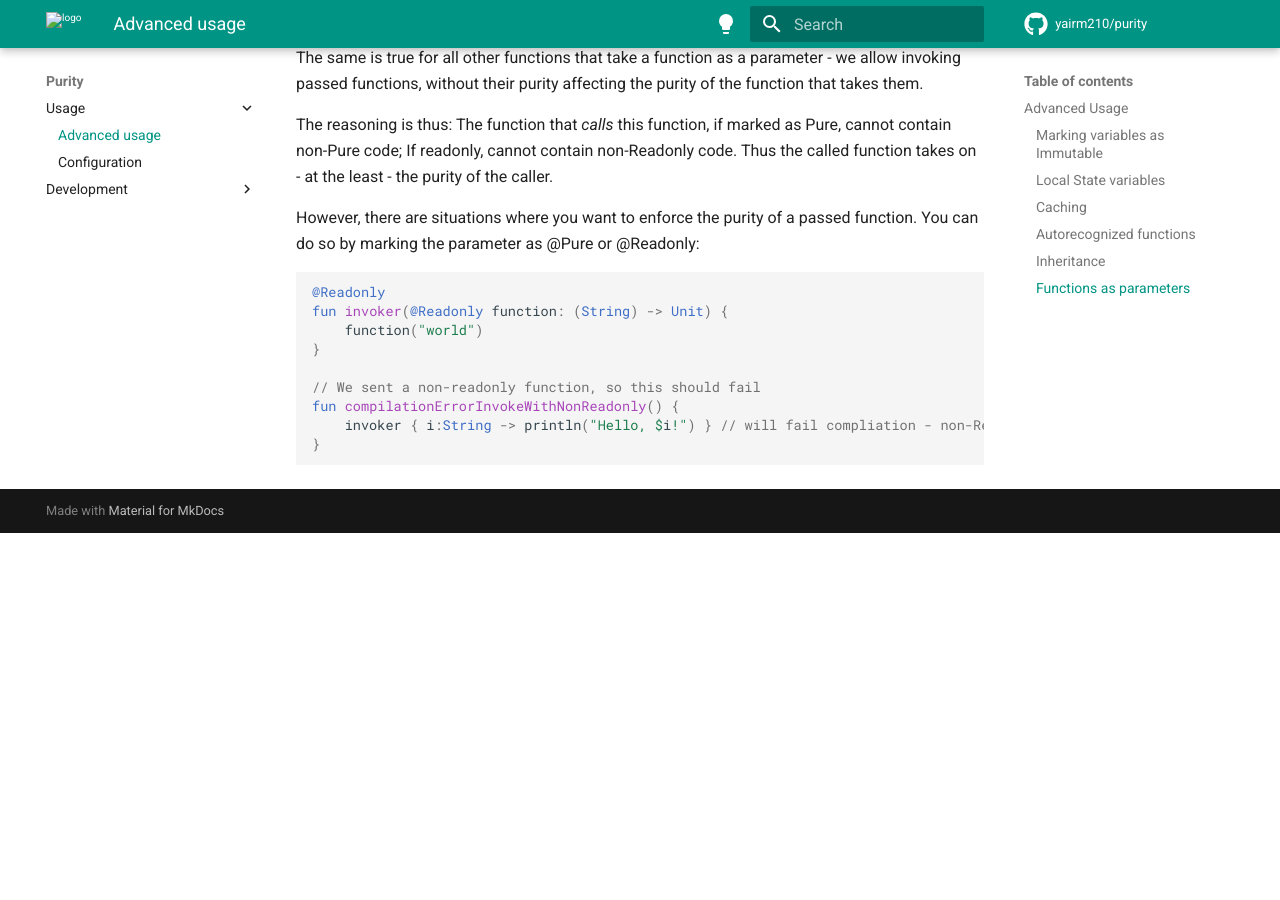
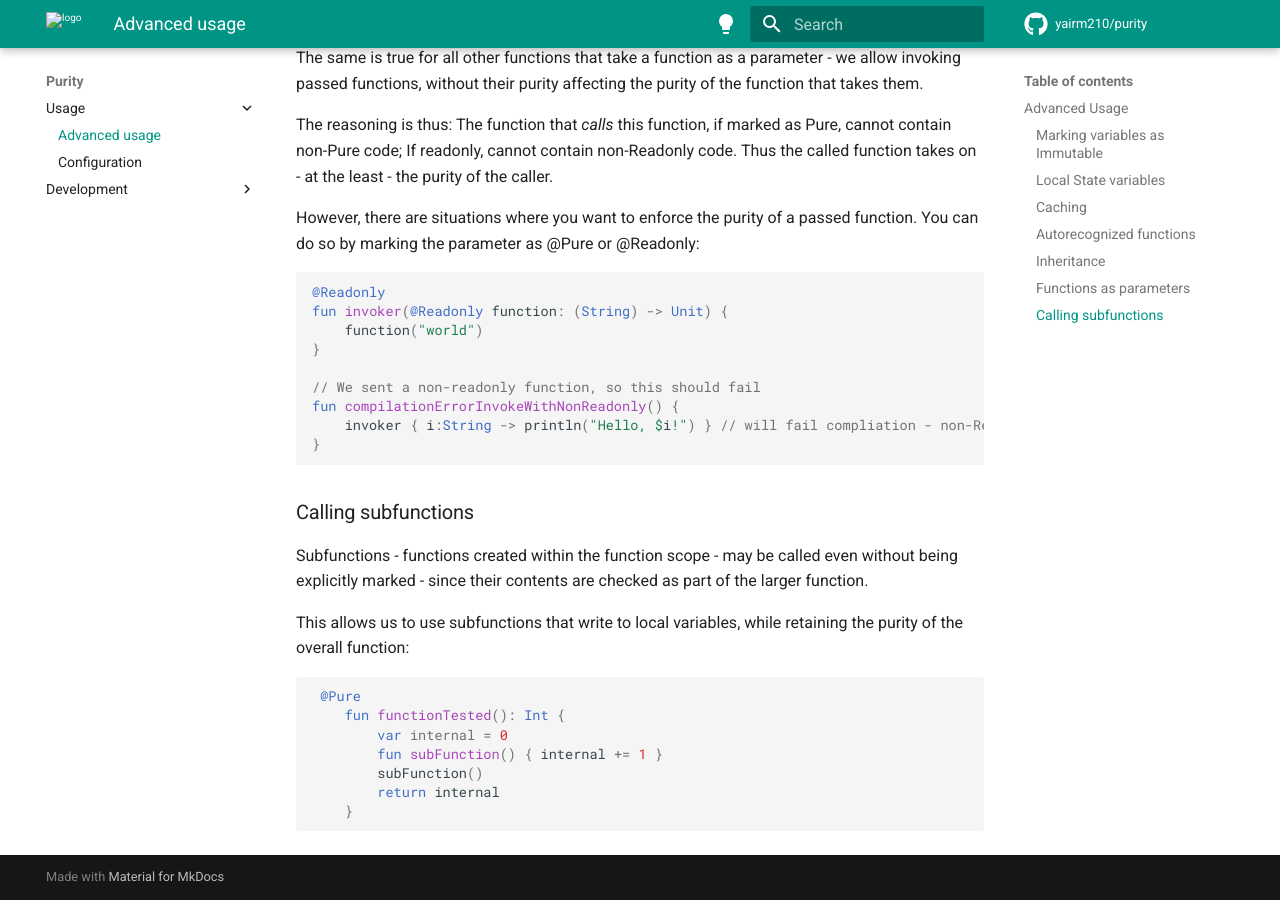
Before and after one commit to yairm210/Purity, an MkDocs documentation site: the page built from docs/usage/advanced-usage.md, in a window 1280 px wide and 900 px high, scrolled down 2532 px. Built offline with MkDocs 1.6.1 and Material for MkDocs 9.7.7, drawn with Linux system fonts in a browser that asks for light colours; comment, search, counter and statistics services are not loaded; before the commit the page ends 3065 px from its top, so only the background shows below that.

Commit message:
Allow calling subfunctions

````diff
--- a/docs/usage/advanced-usage.md
+++ b/docs/usage/advanced-usage.md
@@ -122,3 +122,19 @@ fun compilationErrorInvokeWithNonReadonly() {
     invoker { i:String -> println("Hello, $i!") } // will fail compliation - non-Readonly function passed to a Readonly function parameter
 }
 ```
+
+### Calling subfunctions
+
+Subfunctions - functions created within the function scope - may be called even without being explicitly marked - since their contents are checked as part of the larger function.
+
+This allows us to use subfunctions that write to local variables, while retaining the purity of the overall function:
+
+```kotlin
+ @Pure
+    fun functionTested(): Int {
+        var internal = 0
+        fun subFunction() { internal += 1 }
+        subFunction()
+        return internal
+    }
+```
````
Also changed, not shown: 2 other files.
